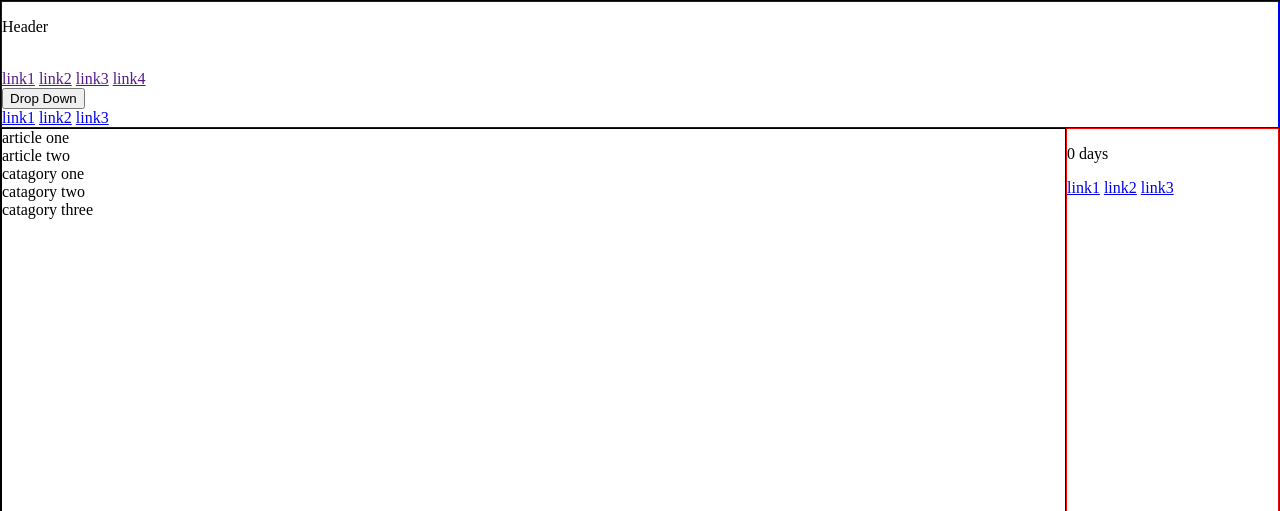
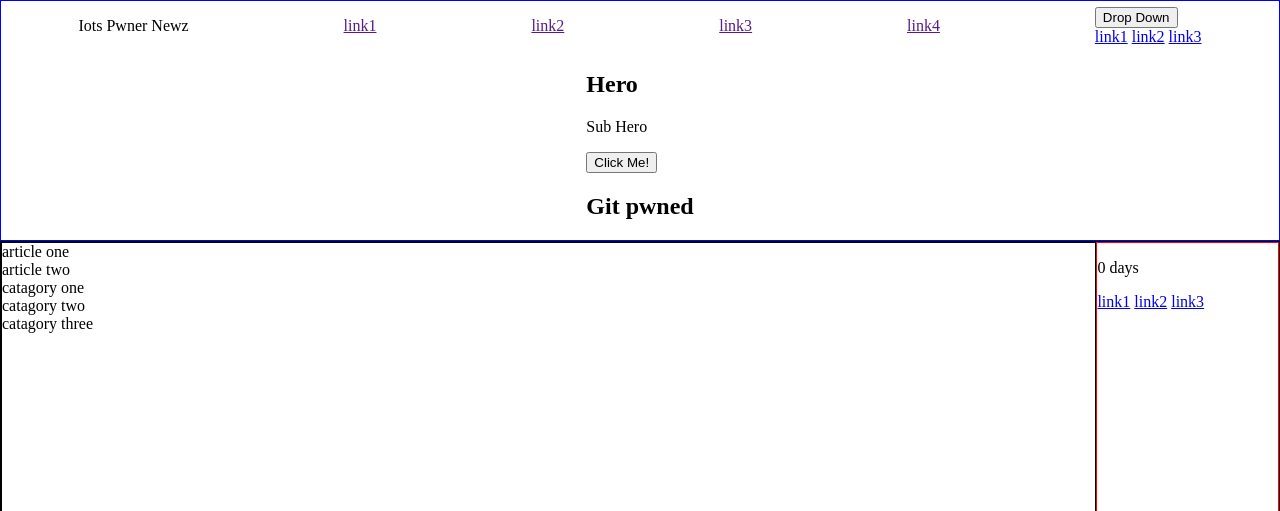
Before and after one commit to Joefb/codingtemple-news-website, a plain HTML site: page index.html in a window 1280 px wide. Shown: the top 511 px of the page. Drawn offline with Linux system fonts and the light colour scheme.

Commit message:
Change flex temp, moved nav related eles to nav-container, flex nav-container align eles, remove logo img,  flex and aligned header-container

```diff
--- a/css/style.css
+++ b/css/style.css
@@ -3,31 +3,35 @@ body {
   padding: 0;
 }
 
-.body-container {
-  display: grid;
-  height: 100vh;
-  grid-template-columns: 1fr 4fr 1fr;
-  grid-template-rows: 1fr 5fr 1fr;
-  grid-template-areas:
-    "header header header"
-    " main main aside-container"
-    "footer footer footer";
-  border: 1px solid black;
-  /* gap: 10px; */
+.header-container {
+  display: flex;
+  border: 1px solid blue;
+  align-items: center;
+  flex-direction: column;
+  /* height: 50%; */
 }
 
-header {
-  /* display: flex; */
-  border: 1px solid blue;
-  grid-area: header;
-  /* grid-row: 1 / 5; */
+.nav-container {
+  display: flex;
+  width: 100%;
+  justify-content: space-around;
   align-items: center;
-  /* justify-content: space-around; */
-  /* height: 50%; */
 }
 
 nav {
   /* border: 1px solid black; */
+}
+
+.body-container {
+  display: grid;
+  height: 100vh;
+  grid-template-columns: 6fr 1fr;
+  grid-template-rows: 6fr 1fr;
+  grid-template-areas:
+    " main aside-container"
+    "footer footer";
+  border: 1px solid black;
+  /* gap: 10px; */
 }
 
 main {
--- a/index.html
+++ b/index.html
@@ -7,23 +7,19 @@
     <link href="css/style.css" rel="stylesheet" />
   </head>
   <body>
-    <!-- Grid -->
-    <div class="body-container">
     <!-- Flex -->
     <header class="header-container">
+      <nav class="nav-container">
         <div class="nav-header">
-          <p>Header</p>
+          <p>Iots Pwner Newz</p>
+          <!-- <div class="nav-logo"> -->
+          <!--   <img src="" alt="" /> -->
+          <!-- </div> -->
         </div>
-        <div class="nav-logo">
-          <img src="" alt="" />
-        </div>
-        <nav class="nav-container">
         <a href="">link1</a>
         <a href="">link2</a>
         <a href="">link3</a>
         <a href="">link4</a>
-        </nav>
-
         <div class="dropdown">
           <button class="drop-button">Drop Down</button>
           <div class="dropdown-content">
@@ -32,9 +28,8 @@
             <a href="#">link3</a>
           </div>
         </div>
-      </header>
+      </nav>
 
-      <!-- Flex/Sticky -->
       <section class="hero-container">
         <div class="hero-header">
           <h1>Hero</h1>
@@ -49,7 +44,12 @@
           <h2>Git pwned</h2>
         </div>
       </section>
+    </header>
 
+    <!-- Flex/Sticky -->
+
+    <!-- Grid -->
+    <div class="body-container">
       <!-- Grid -->
       <main class="main-container">
         <!-- Grid -->
```
Lines whose indentation alone changed are shown as unchanged.
